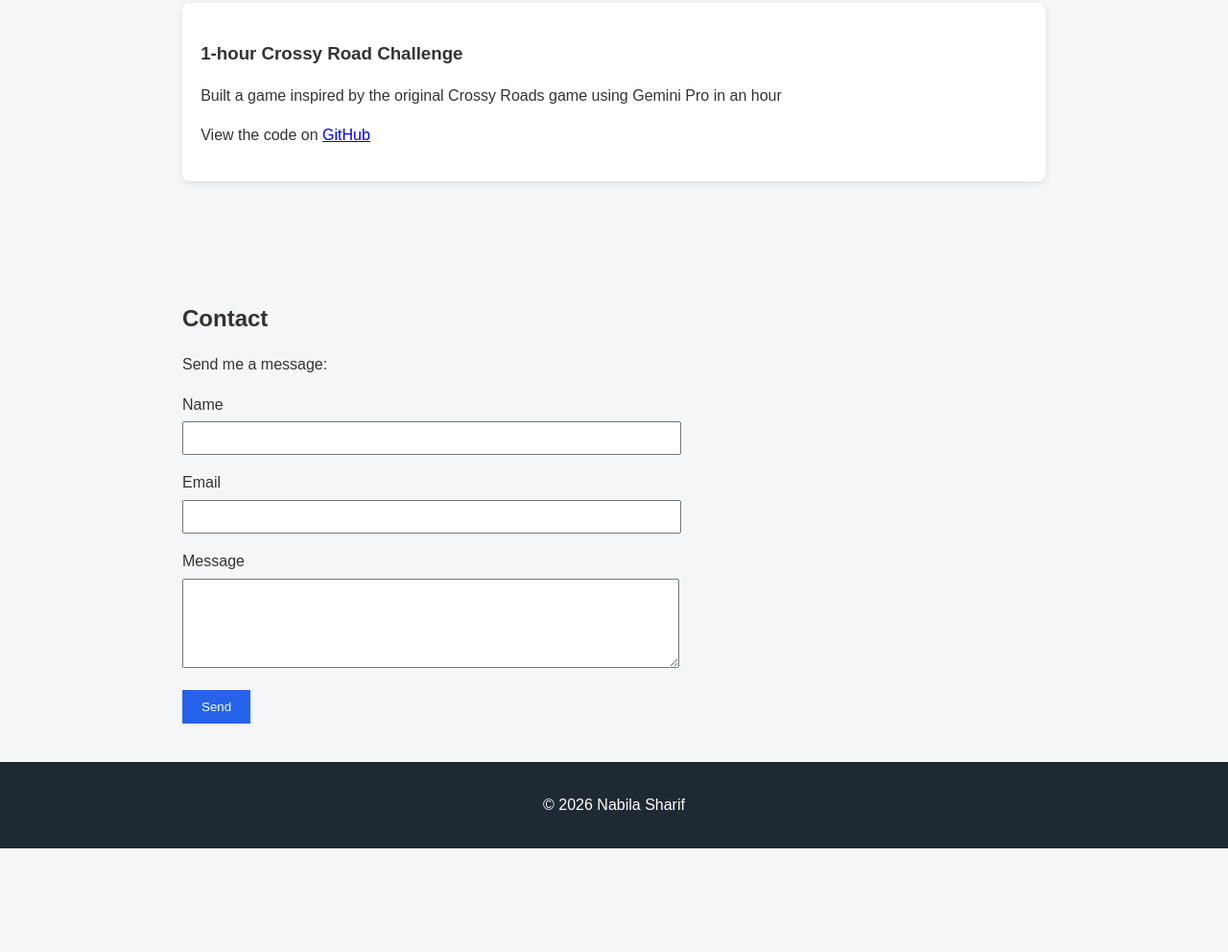
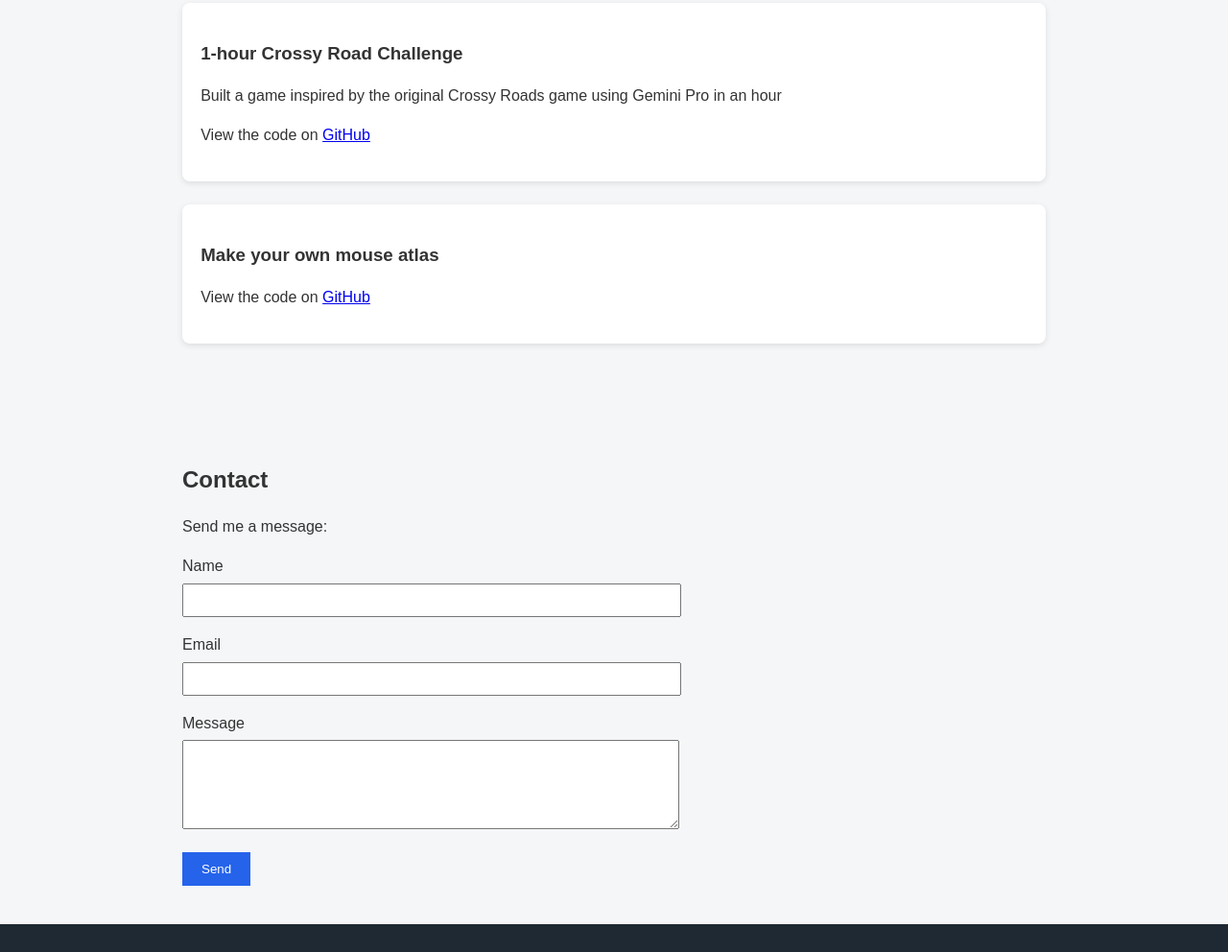
Before and after one commit to nabilasharif22/nabilasharif.github.io, a plain HTML site: page index.html in a window 1280 px wide. Shown: the part 1224-2216 px from the top of the page at 96% size. Before the commit the page ends 2108 px from the top, so only its background shows below. Drawn offline with Linux system fonts and the light colour scheme.

Commit message:
added atlas

```diff
--- a/index.html
+++ b/index.html
@@ -73,6 +73,16 @@
                 </a>
             </p>
         </div>
+        <div class="project">
+            <h3>Make your own mouse atlas</h3>
+            <p></p>
+            <p>
+                View the code on
+                <a href="https://github.com/nabilasharif22/test-make-your-own-mouse-atlas.git" target="_blank">
+                    GitHub
+                </a>
+            </p>
+        </div>
     </section>
 
     <!-- CONTACT -->
```
